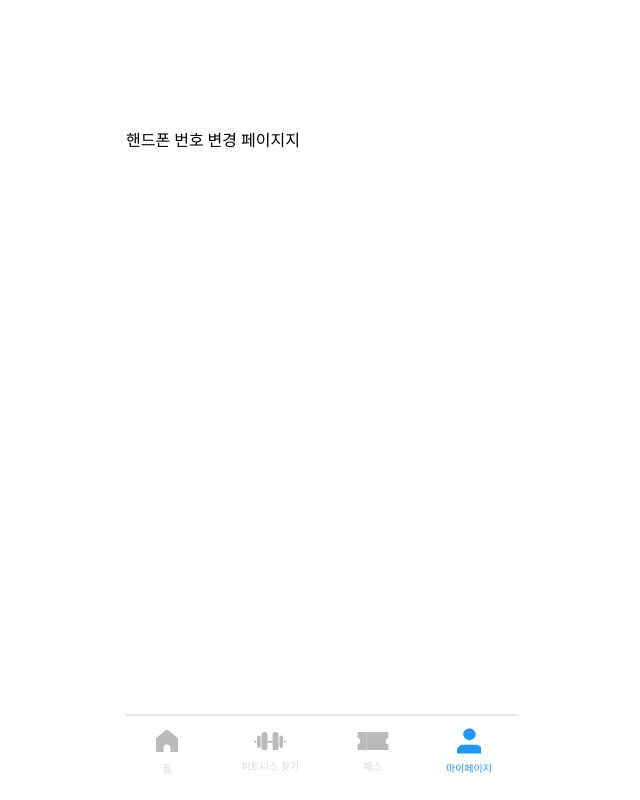
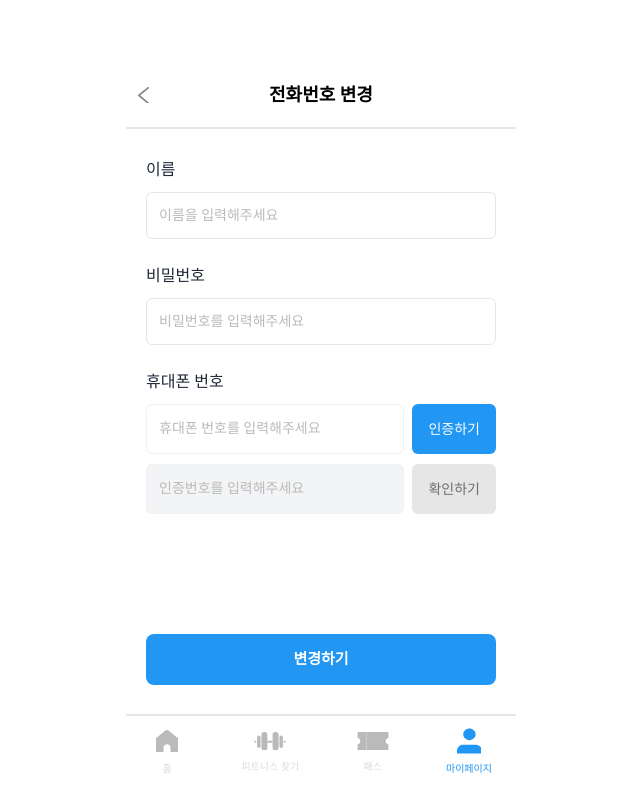
Before and after one commit to Whatdoyumin/fitpass-web, a React (Vite) app: page /my/change-phone in a window 1280 px wide. Shown: the whole page, without its empty margins (319-959 px from the left). Built offline with nearby package versions, Linux system fonts and the light colour scheme; a web font is replaced by a local one.

Commit message:
feat: 전화번호 변경 header 추가 및 퍼블리싱 중간 커밋밋

```diff
--- a/package.json
+++ b/package.json
@@ -22,6 +22,7 @@
   },
   "devDependencies": {
     "@eslint/js": "^9.17.0",
+    "@types/node": "^22.10.5",
     "@types/react": "^18.3.18",
     "@types/react-dom": "^18.3.5",
     "@types/react-slick": "^0.23.13",
--- a/src/constants/nav-menu.tsx
+++ b/src/constants/nav-menu.tsx
@@ -18,6 +18,7 @@ export const PATH_NAMES = new Map<string, string>([
   ["/my/change-password", "비밀번호 변경"],
   ["/subscribe", "요금제 안내"],
   ["/buy-coins", "코인 안내"],
+  ["/my/change-phone", "전화번호 변경"]
 ]);
 
 export const NAV_MENU = [
--- a/src/pages/ChangePhone.tsx
+++ /dev/null
@@ -1,4 +0,0 @@
-function ChangePhone() {
-  return <div>핸드폰 번호 변경 페이지지</div>;
-}
-export default ChangePhone;
--- /dev/null
+++ b/src/pages/ChangePhone/ChangePhone.tsx
@@ -0,0 +1,166 @@
+import { useState, useEffect } from "react";
+import { useNavigate } from "react-router-dom";
+
+function ChangePhone() {
+  const [name, setName] = useState("");
+  const [password, setPassword] = useState("");
+  const [phoneNumber, setPhoneNumber] = useState("");
+  const [verificationCode, setVerificationCode] = useState("");
+  const [isVerificationSent, setIsVerificationSent] = useState(false);
+  const [isVerified, setIsVerified] = useState(false);
+  const [timeLeft, setTimeLeft] = useState(180);
+  const navigate = useNavigate();
+
+  useEffect(() => {
+    let timer: NodeJS.Timeout; // 타이머 타입 명시
+    if (timeLeft > 0 && isVerificationSent) {
+      timer = setInterval(() => {
+        setTimeLeft((prev) => prev - 1);
+      }, 1000);
+    }
+    return () => clearInterval(timer);
+  }, [timeLeft, isVerificationSent]);
+
+  const handleSendVerification = (): void => {
+    setIsVerificationSent(true);
+    setIsVerified(false);
+    setTimeLeft(180); // 3분(180초)
+    alert("인증번호가 전송되었습니다.");
+  };
+
+  const handleVerifyCode = (): void => {
+    if (verificationCode === "1234") {
+      setIsVerified(true);
+      alert("인증이 완료되었습니다.");
+    } else {
+      alert("인증번호가 올바르지 않습니다.");
+    }
+  };
+
+  const handleNavigate = (): void => {
+    navigate("/my");
+  };
+
+  const formatTime = (seconds: number): string => {
+    const minutes = Math.floor(seconds / 60);
+    const remainingSeconds = seconds % 60;
+    return `${minutes}:${remainingSeconds < 10 ? "0" : ""}${remainingSeconds}`;
+  };
+
+  return (
+    <div className="h-full w-full bg-white-100 px-[20px] py-[29px]">
+      {/* 이름 입력 */}
+      <div className="mb-[25px]">
+        <label
+          className="text-gray-800 text-[16px] font-medium"
+          style={{ lineHeight: "19px" }}
+        >
+          이름
+        </label>
+        <input
+          type="text"
+          value={name}
+          onChange={(e) => setName(e.target.value)}
+          placeholder="이름을 입력해주세요"
+          className="w-full p-3 border border-gray-300 rounded-md mt-[10px] text-[14px]"
+        />
+      </div>
+
+      {/* 비밀번호 입력 */}
+      <div className="mb-[25px]">
+        <label
+          className="text-gray-800 text-[16px] font-medium"
+          style={{ lineHeight: "19px" }}
+        >
+          비밀번호
+        </label>
+        <input
+          type="password"
+          value={password}
+          onChange={(e) => setPassword(e.target.value)}
+          placeholder="비밀번호를 입력해주세요"
+          className="w-full p-3 border border-gray-300 rounded-md mt-[10px] text-[14px]"
+        />
+      </div>
+
+      {/* 휴대폰 번호 입력 */}
+      <div className="mb-[162px]">
+        <label
+          className="text-gray-800 text-[16px] font-medium"
+          style={{ lineHeight: "19px" }}
+        >
+          휴대폰 번호
+        </label>
+        <div className="flex items-center gap-2 mt-[10px] h-[50px] relative">
+
+        <div className="relative flex-1">
+        <input
+            type="text"
+            value={phoneNumber}
+            onChange={(e) => setPhoneNumber(e.target.value)}
+            placeholder="휴대폰 번호를 입력해주세요"
+            className="w-full p-3 border rounded-md text-[14px] h-[50px]"
+          />
+          </div>
+          <button
+            type="button"
+            onClick={handleSendVerification}
+            className="bg-blue-500 text-white-100 px-4 py-2 rounded-md text-[14px] font-medium h-full max-w-[92px]"
+          >
+            인증하기
+          </button>
+        </div>
+        <div className="flex items-center gap-2 mt-[10px] h-[50px] relative">
+          <div className="relative flex-1">
+            <input
+              type="text"
+              value={verificationCode}
+              onChange={(e) => setVerificationCode(e.target.value)}
+              placeholder="인증번호를 입력해주세요"
+              disabled={!isVerificationSent}
+              className={`w-full p-3 border rounded-md text-[14px] h-[50px] pr-[50px] ${
+                isVerificationSent ? "border-gray-300" : "border-gray-200 bg-gray-100"
+              }`}
+            />
+            {isVerificationSent && (
+              <span className="absolute right-3 top-[50%] transform -translate-y-[50%] text-red-500 text-[14px]">
+                {formatTime(timeLeft)}
+              </span>
+            )}
+          </div>
+          <button
+            type="button"
+            onClick={handleVerifyCode}
+            disabled={!isVerificationSent}
+            className={`px-4 py-2 rounded-md text-[14px] font-medium h-full ${
+              isVerificationSent
+                ? "bg-blue-500 text-white-100"
+                : "bg-gray-300 text-gray-600"
+            }`}
+            style={{ whiteSpace: "nowrap" }}
+          >
+            확인하기
+          </button>
+        </div>
+        {isVerificationSent && !isVerified && (
+          <p className="text-red-500 text-[12px] mt-2">인증번호를 입력해주세요.</p>
+        )}
+        {isVerified && (
+          <p className="text-green-500 text-[12px] mt-2">인증이 완료되었습니다.</p>
+        )}
+      </div>
+      <div className="mb-[29px] fixed bottom-[86px] left-[50%] transform -translate-x-[50%] w-full px-[20px] flex justify-center">
+        <button
+          onClick={handleNavigate}
+          type="submit"
+          className="w-full max-w-[350px] h-[51px] bg-blue-500 text-white-100 rounded-lg text-[15px] font-bold"
+        >
+          변경하기
+        </button>
+      </div>
+
+    </div>
+  );
+}
+
+export default ChangePhone;
--- a/src/pages/index.ts
+++ b/src/pages/index.ts
@@ -16,7 +16,7 @@ import Subscribe from "./Subscribe";
 import Payment from "./Payment";
 import BuyCoins from "./BuyCoins";
 import MyPage from "./MyPage";
-import ChangePhone from "./ChangePhone";
+import ChangePhone from "./ChangePhone/ChangePhone";
 
 export {
   Home,
```
Also changed, not shown: 1 other file (tests, documents, lock files or other folders).
